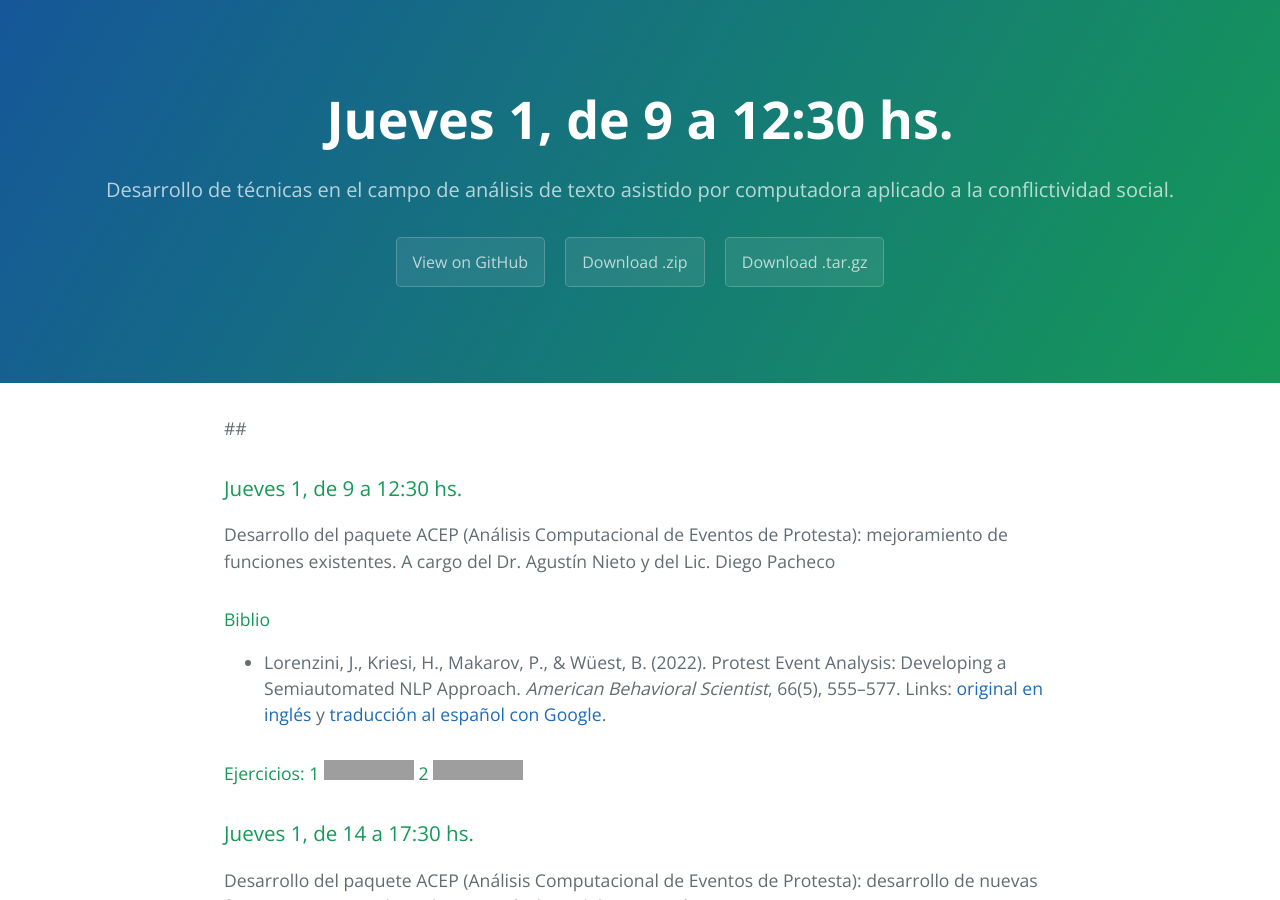
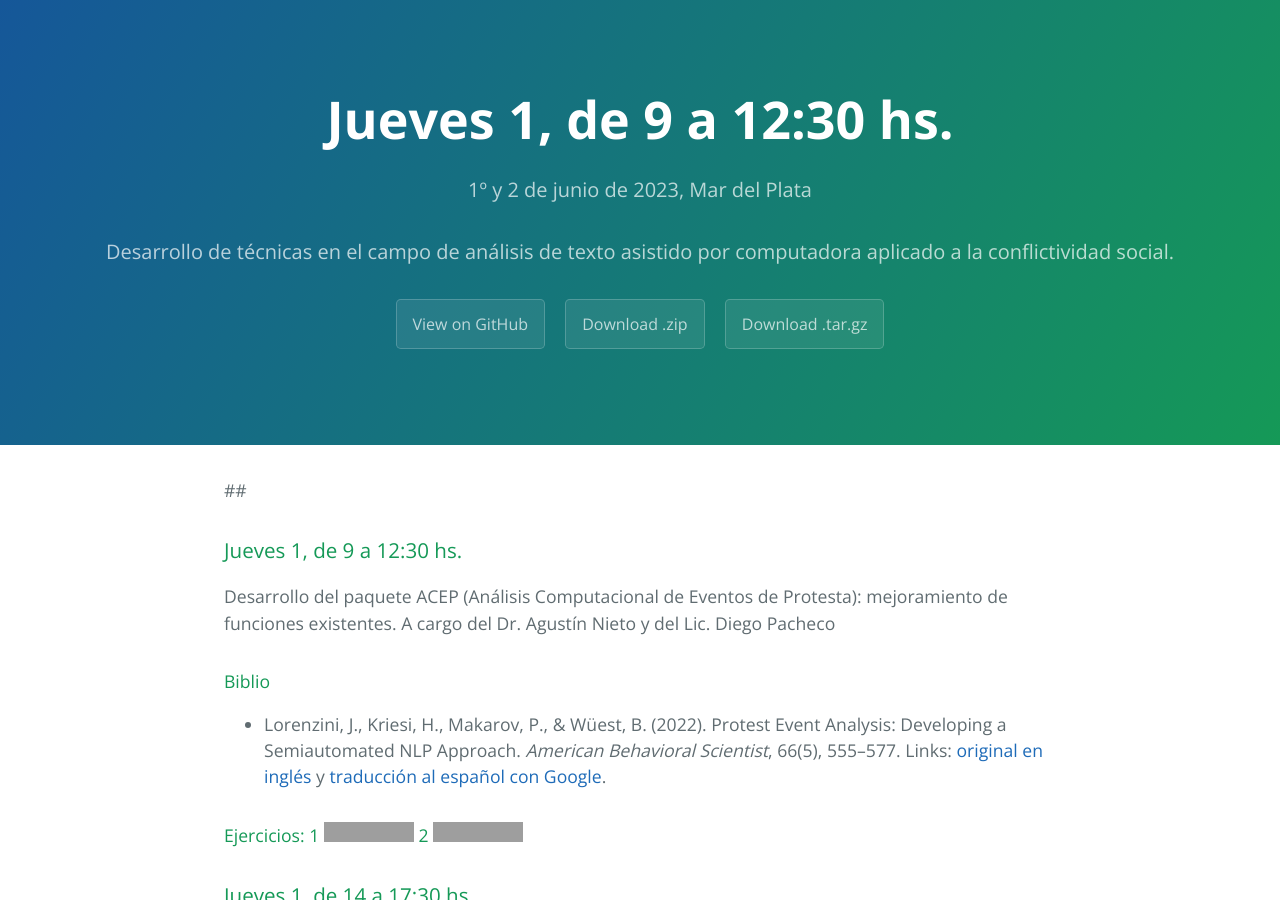
Before and after one commit to agusnieto77/taller_pict_2019, a Jekyll site: the page built from docs/README.md, in a window 1280 px wide and 900 px high. Built offline with Jekyll 4.4.1, drawn with Linux system fonts in a browser that asks for light colours; our own code applies the rules of GitHub Pages for plain Markdown files; grey boxes are pictures that could not be loaded.

Commit message:
actualización

```diff
--- a/docs/_config.yml
+++ b/docs/_config.yml
@@ -1,5 +1,4 @@
 title: Taller CATA [PICT-328]
-subtitle: 1 y 2 de junio de 2023, Mar del Plata
 description: Desarrollo de técnicas en el campo de análisis de texto asistido por computadora aplicado a la conflictividad social.
 show_downloads: true
 google_analytics:
--- a/docs/_layouts/default.html
+++ b/docs/_layouts/default.html
@@ -16,7 +16,8 @@
     <a id="skip-to-content" href="#content">Skip to the content.</a>
 
     <header class="page-header" role="banner">
-      <h1 class="project-name">{{ page.title | default: site.title | default: site.github.repository_name }}</h1>
+      <h1 class="project-name">{{ page.title }}</h1>
+      <h2 class="project-tagline">1º y 2 de junio de 2023, Mar del Plata</h2>
       <h2 class="project-tagline">{{ page.description | default: site.description | default: site.github.project_tagline }}</h2>
       {% if site.github.is_project_page %}
         <a href="{{ site.github.repository_url }}" class="btn">View on GitHub</a>
```
